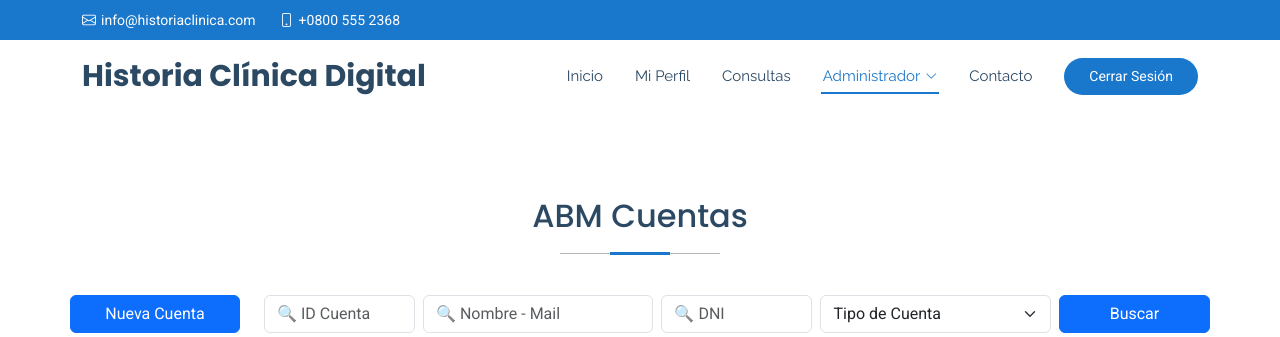
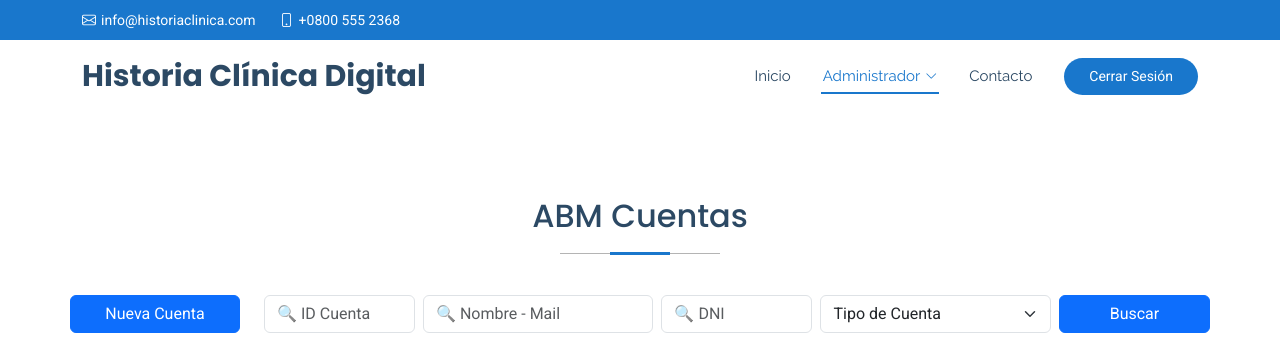
Before and after one commit to lautarog773/proyecto-historia-clinica, a PHP site: page /crud_cuentas.php in a window 1280 px wide. Shown: the top 337 px of the page. Run offline with PHP 8.4, Linux system fonts and the light colour scheme; data that the repository does not hold is empty.

Commit message:
Cambios pre-presentacion

```diff
--- a/contact.php
+++ b/contact.php
@@ -73,8 +73,10 @@ WHERE ID_Cuenta = $id_cuenta";
                 <nav id="navmenu" class="navmenu">
                     <ul>
                         <li><a href="index.php">Inicio</a></li>
+                        <?php if ($tipo_usuario != 3) : ?>
                         <li><a href="perfil.php">Mi Perfil</a></li>
                         <li><a href="consulta.php">Consultas</a></li>
+                        <?php endif; ?>
                         <?php if ($tipo_usuario == 3) : ?>
                             <li class="dropdown"><a href="crud.php"><span>Administrador</span> <i class="bi bi-chevron-down toggle-dropdown"></i></a>
                                 <ul>
--- a/crud.php
+++ b/crud.php
@@ -72,8 +72,10 @@ if (!isset($_SESSION['ID_Cuenta'])) {
         <nav id="navmenu" class="navmenu">
           <ul>
             <li><a href="index.php">Inicio<br></a></li>
-            <li><a href="perfil.php">Mi Perfil</a></li>
-            <li><a href="consulta.php">Consultas</a></li>
+
+            <!-- <li><a href="perfil.php">Mi Perfil</a></li>
+                  <li><a href="consulta.php">Consultas</a></li> -->
+
             <li class="dropdown"><a href="crud.php" class="active"><span>Administrador</span> <i class="bi bi-chevron-down toggle-dropdown"></i></a>
               <ul>
                 <li><a href="crud_especialidades.php">Especialidades</a></li>
--- a/crud_cuentas.php
+++ b/crud_cuentas.php
@@ -92,8 +92,8 @@ if ($_SERVER['REQUEST_METHOD'] === 'POST' && isset($_POST['action']) && $_POST['
         <nav id="navmenu" class="navmenu">
           <ul>
             <li><a href="index.php">Inicio</a></li>
-            <li><a href="perfil.php">Mi Perfil</a></li>
-            <li><a href="consulta.php">Consultas</a></li>
+            <!-- <li><a href="perfil.php">Mi Perfil</a></li>
+            <li><a href="consulta.php">Consultas</a></li> -->
             <li class="dropdown"><a href="crud.php" class="active"><span>Administrador</span> <i class="bi bi-chevron-down toggle-dropdown"></i></a>
               <ul>
                 <li><a href="crud_especialidades.php">Especialidades</a></li>
--- a/crud_especialidades.php
+++ b/crud_especialidades.php
@@ -69,8 +69,8 @@ if (!isset($_SESSION['ID_Cuenta'])) {
         <nav id="navmenu" class="navmenu">
           <ul>
             <li><a href="index.php">Inicio</a></li>
-            <li><a href="perfil.php">Mi Perfil</a></li>
-            <li><a href="consulta.php">Consultas</a></li>
+            <!-- <li><a href="perfil.php">Mi Perfil</a></li>
+            <li><a href="consulta.php">Consultas</a></li> -->
             <li class="dropdown"><a href="crud.php" class="active"><span>Administrador</span> <i class="bi bi-chevron-down toggle-dropdown"></i></a>
               <ul>
                 <li><a href="crud_especialidades.php">Especialidades</a></li>
--- a/crud_obras_sociales.php
+++ b/crud_obras_sociales.php
@@ -70,8 +70,8 @@ if (!isset($_SESSION['ID_Cuenta'])) {
         <nav id="navmenu" class="navmenu">
           <ul>
             <li><a href="index.php">Inicio</a></li>
-            <li><a href="perfil.php">Mi Perfil</a></li>
-            <li><a href="consulta.php">Consultas</a></li>
+            <!-- <li><a href="perfil.php">Mi Perfil</a></li>
+            <li><a href="consulta.php">Consultas</a></li> -->
             <li class="dropdown"><a href="crud.php" class="active"><span>Administrador</span> <i class="bi bi-chevron-down toggle-dropdown"></i></a>
               <ul>
                 <li><a href="crud_especialidades.php">Especialidades</a></li>
```
Also changed, not shown: index.php (+5 -2 lines). Lines whose indentation alone changed are shown as unchanged.
